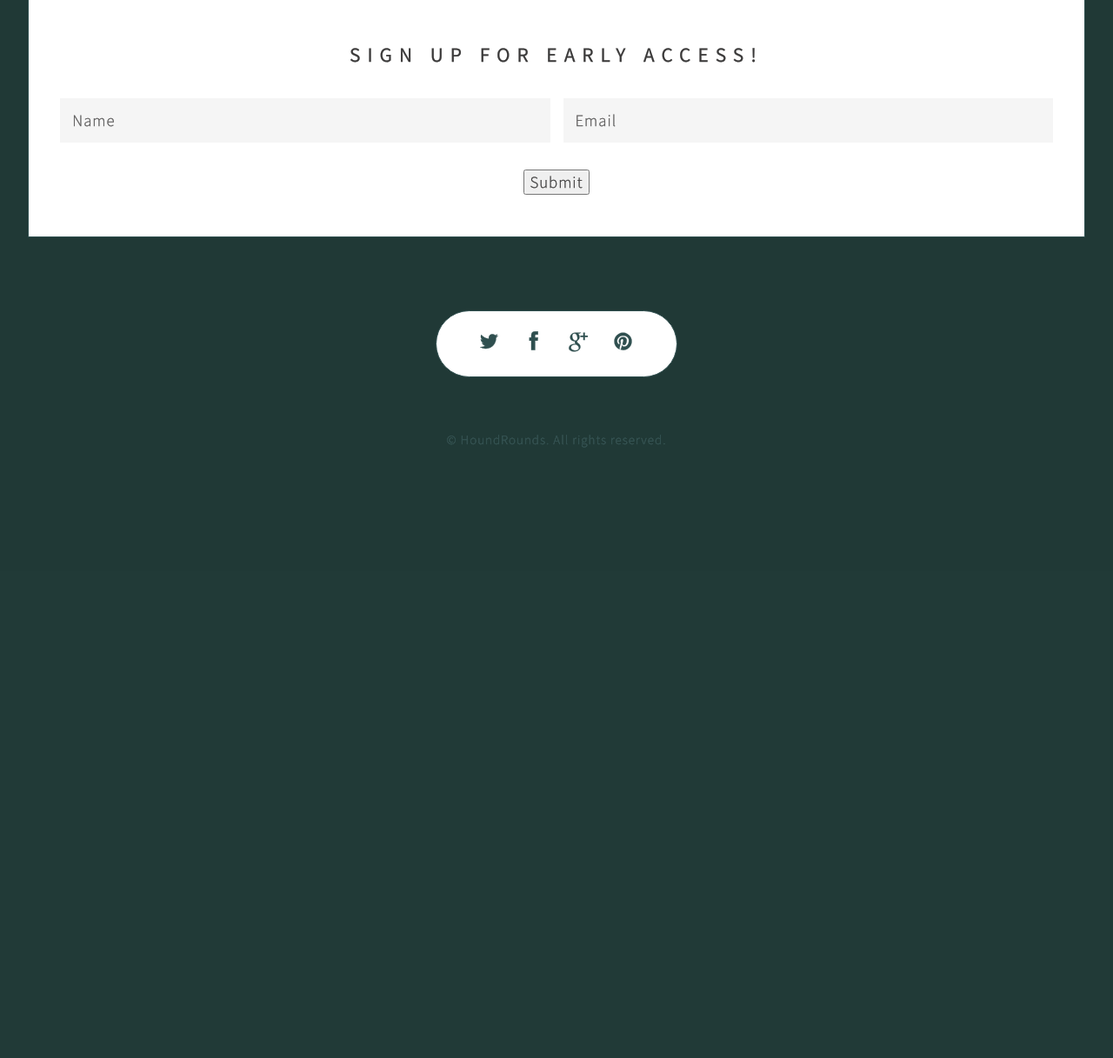
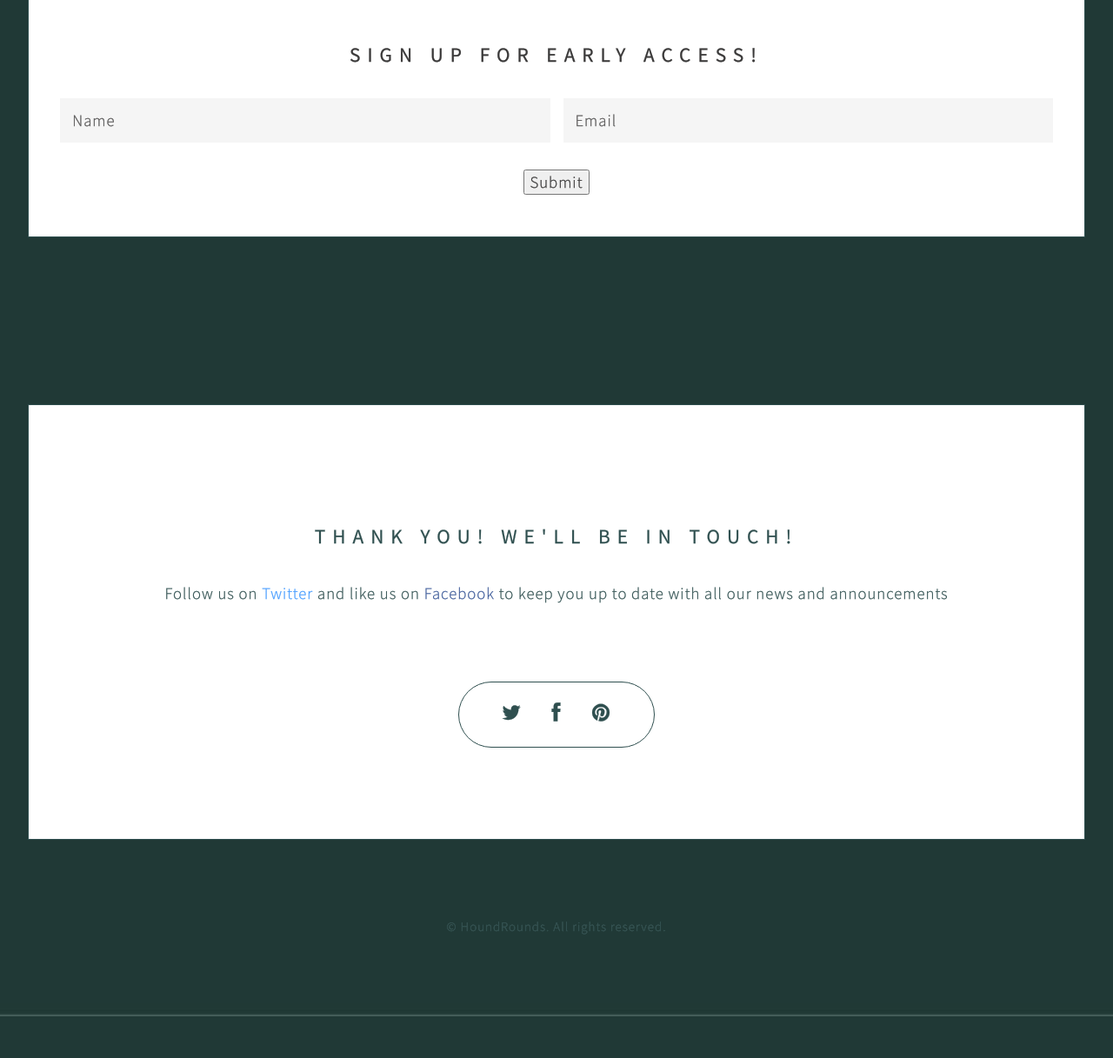
Before and after one commit to abhisheknath666/houndrounds, a Django app: page /houndrounds/signup in a window 1280 px wide. Shown: the part 2573-3790 px from the top of the page at 87% size. Before the commit the page ends 3088 px from the top, so only its background shows below. Run offline with Django 3.2, Linux system fonts and the light colour scheme; some libraries are stand-ins or nearby versions.

Commit message:
Update html

```diff
--- a/houndroundsapp/templates/houndroundsapp/index.html
+++ b/houndroundsapp/templates/houndroundsapp/index.html
@@ -27,12 +27,6 @@
             		event.preventDefault();
             	});
             });
-
-            function setUserType(usertype,section) {
-            document.getElementById("userType").value = usertype;
-            window.location.href=section;
-            document.forms["houndroundsform"].submit();
-            }
         </script>
         <noscript>
             <link rel="stylesheet" href="css/skel-noscript.css" />
@@ -141,18 +135,32 @@
                 </div>
             </article>
         </form>
+			<article id="thankyou" class="container box style3" style="padding: 50px; margin-top: 192px">
 					<section id="footer">
+					<h2>Thank You! We'll be in touch!</h2><br>
+					<p> Follow us on <a href="http://www.twitter.com/" target="_blank"><span style="color:#4099FF;">Twitter</span></a> and like us on <a  href="http://www.facebook.com/" target="_blank"<span style="color:#3B5998;">Facebook</span></a> to keep you up to date with all our news and announcements</p>
+					<br><br>
 					<ul class="icons">
 				<li><a href="#" class="fa fa-twitter solo"><span>Twitter</span></a></li>
 				<li><a href="#" class="fa fa-facebook solo"><span>Facebook</span></a></li>
-                <li><a href="#" class="fa fa-google-plus solo"><span>Google+</span></a></li>
 				<li><a href="#" class="fa fa-pinterest solo"><span>Pinterest</span></a></li>
 			</ul>
+			</section>
+				</article>
+
+		<section id="footer">
 			<div class="copyright">
 			<ul class="menu">
 					<li>&copy; HoundRounds. All rights reserved.</li>
 			</ul>
 			</div>
 		</section>
+    <script>
+    function setUserType(usertype,section) {
+        document.getElementById("userType").value = usertype;
+        window.location.href=section;
+<!--        document.forms["houndroundsform"].submit();-->
+    }
+    </script>
 	</body>
 </html>
```
Lines whose indentation alone changed are shown as unchanged.
